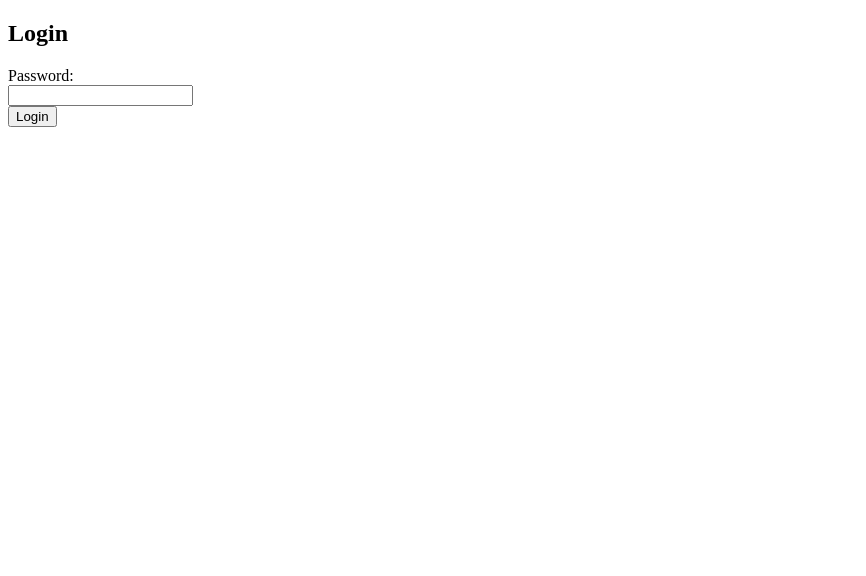
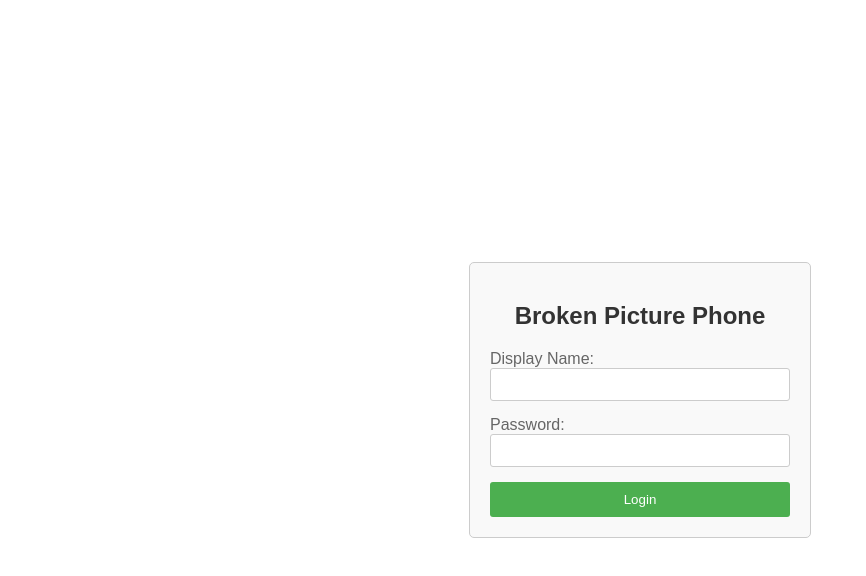
Before and after one commit to witseie-elen4010/2024-group-lab-002, a website: page public/loginPage.html in a window 1280 px wide. Shown: the whole page, without its empty margins (0-866 px from the left). Drawn offline with Linux system fonts and the light colour scheme.

Commit message:
Improve login page graphics

```diff
--- a/package.json
+++ b/package.json
@@ -1,7 +1,7 @@
 {
   "name": "groupproject",
   "version": "1.0.0",
-  "description": "",
+  "description": "Andrew Britz <br/> Nduvho Ramashia <br/> Mfaniseni Thusi",
   "main": "index.js",
   "scripts": {},
   "keywords": [],
--- a/public/loginPage.html
+++ b/public/loginPage.html
@@ -4,10 +4,60 @@
     <meta charset="UTF-8">
     <meta name="viewport" content="width=device-width, initial-scale=1.0">
     <title>Login</title>
+    <style>
+        body {
+            font-family: Arial, sans-serif;
+            display: flex;
+            justify-content: center;
+            align-items: center;
+            height: 100vh;
+            margin: 0;
+        }
+        form {
+            width: 300px;
+            padding: 20px;
+            border: 1px solid #ccc;
+            border-radius: 5px;
+            background-color: #f9f9f9;
+        }
+        h2 {
+            text-align: center;
+            font-size: 24px;
+            margin-bottom: 20px;
+            color: #333;
+        }
+        label {
+            font-size: 16px;
+            color: #666;
+        }
+        input[type="text"],
+        input[type="password"] {
+            width: 100%;
+            padding: 8px;
+            margin-bottom: 15px;
+            border: 1px solid #ccc;
+            border-radius: 3px;
+            box-sizing: border-box;
+        }
+        button[type="submit"] {
+            width: 100%;
+            padding: 10px;
+            background-color: #4CAF50;
+            color: white;
+            border: none;
+            border-radius: 3px;
+            cursor: pointer;
+        }
+        button[type="submit"]:hover {
+            background-color: #45a049;
+        }
+    </style>
 </head>
 <body>
-    <h2>Login</h2>
     <form action="/login" method="POST">
+        <h2>Broken Picture Phone</h2>
+        <label for="displayName">Display Name:</label><br>
+        <input type="text" id="displayName" name="displayName" required><br>
         <label for="password">Password:</label><br>
         <input type="password" id="password" name="password" required><br>
         <button type="submit">Login</button>
```
